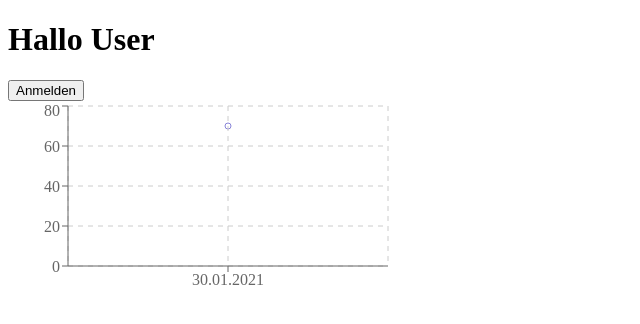
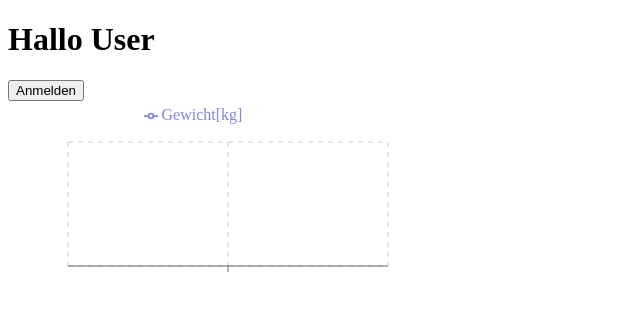
Before and after one commit to brudijoe/Diet-App, a React (Create React App) app in the folder client/: page / in a window 1280 px wide. Shown: the top 324 px of the page, without its empty margins (0-640 px from the left). Built offline with nearby package versions, Linux system fonts and the light colour scheme; no server answers.

Commit message:
dev/improve_state_logic_and_chart

```diff
--- a/client/src/components/App.jsx
+++ b/client/src/components/App.jsx
@@ -7,18 +7,25 @@ import LogoutButton from "./LogoutButton";
 import Profile from "./Profile";
 import { useAuth0 } from '@auth0/auth0-react';
 // CHART
-import { LineChart, Line, CartesianGrid, XAxis, YAxis, Tooltip } from 'recharts';
+import { LineChart, Line, CartesianGrid, XAxis, YAxis, Tooltip, Legend } from 'recharts';
 
 function App() {
 
   // DUMMY DATA TO PREVENT CRASHES
   const dummyData = [
-    {weight: "70", date: "30.01.2021"}
+    {weight: "", date: ""}
   ]
 
   // STATE FOR WEIGHT-DATA
   const [weightData, setWeightData] = useState(dummyData);
   console.log(weightData);
+  // DUMMY Data aus dem ARRAY rauskriegen
+  if(weightData.length === 2 && weightData[0].weight === "") {
+    const currentStateCopy = [...weightData];
+    currentStateCopy.shift();
+    setWeightData(currentStateCopy);
+  }
+
 
   // ADD WEIGHT
   function addWeight(newWeight) {
@@ -52,8 +59,9 @@ function App() {
         <Profile />
         <div className="chart-container">
         <LineChart width={400} height={200} data={weightData} margin={{ top: 5, right: 20, bottom: 5, left: 0 }}>
-          <Line type="monotone" dataKey="weight" stroke="#8884d8" />
+          <Line name="Gewicht[kg]" type="monotone" dataKey="weight" stroke="#8884d8" />
           <CartesianGrid stroke="#ccc" strokeDasharray="5 5" />
+          <Legend verticalAlign="top" height={36}/>
           <XAxis dataKey="date" />
           <YAxis dataKey="weight"/>
           <Tooltip />
```
